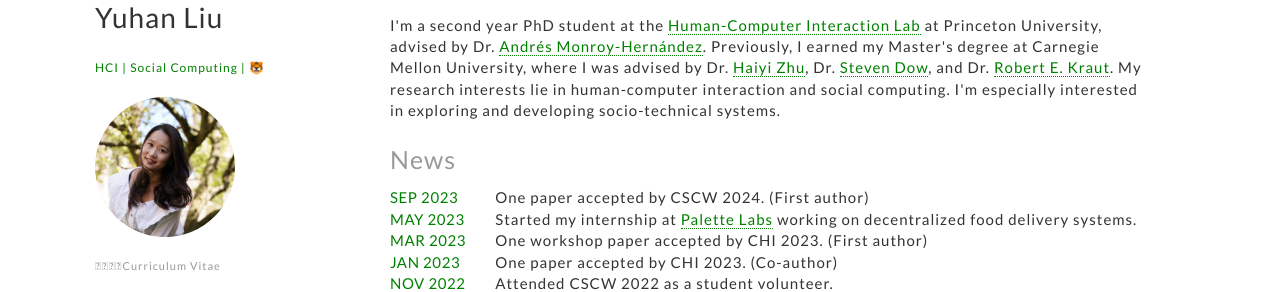
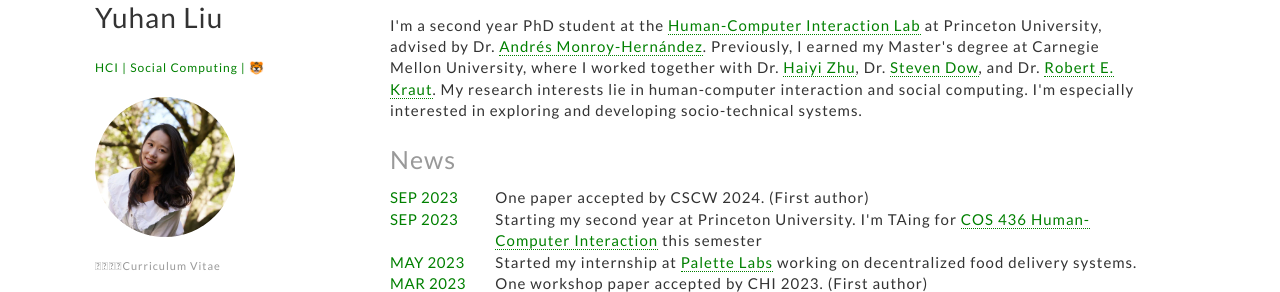
Before and after one commit to liuyuhan1997/liuyuhan1997.github.io, a plain HTML site: page index.html in a window 1280 px wide. Shown: the part 113-405 px from the top of the page. Drawn offline with Linux system fonts and the light colour scheme.

Commit message:
Update index.html

```diff
--- a/index.html
+++ b/index.html
@@ -89,8 +89,8 @@
                                     Interaction Lab</a> at Princeton University,
                                 advised by Dr. <a href="https://www.andresmh.com/">Andrés Monroy-Hernández</a>.
 
-                                Previously, I earned my Master's degree at Carnegie Mellon University, where I was
-                                advised by Dr. <a href="https://haiyizhu.com/">Haiyi Zhu</a>,
+                                Previously, I earned my Master's degree at Carnegie Mellon University, where I worked together with
+                                Dr. <a href="https://haiyizhu.com/">Haiyi Zhu</a>,
                                 Dr. <a href="https://spdow.ucsd.edu/">Steven Dow</a>, and Dr. <a
                                     href="https://kraut.hciresearch.info/">Robert E. Kraut</a>.
 
@@ -110,6 +110,10 @@
                                     <span class="news_date">Sep 2023</span>
                                     <span class="news_item">One paper accepted by CSCW 2024. (First
                                         author)</span>
+                                </div>
+                                <div class="news" style="display: flex;">
+                                    <span class="news_date">Sep 2023</span>
+                                    <span class="news_item">Starting my second year at Princeton University. I'm TAing for <a href="https://cos436.princeton.edu/">COS 436 Human-Computer Interaction</a> this semester </span>
                                 </div>
                                 <div class="news" style="display: flex;">
                                     <span class="news_date">May 2023</span>
```
